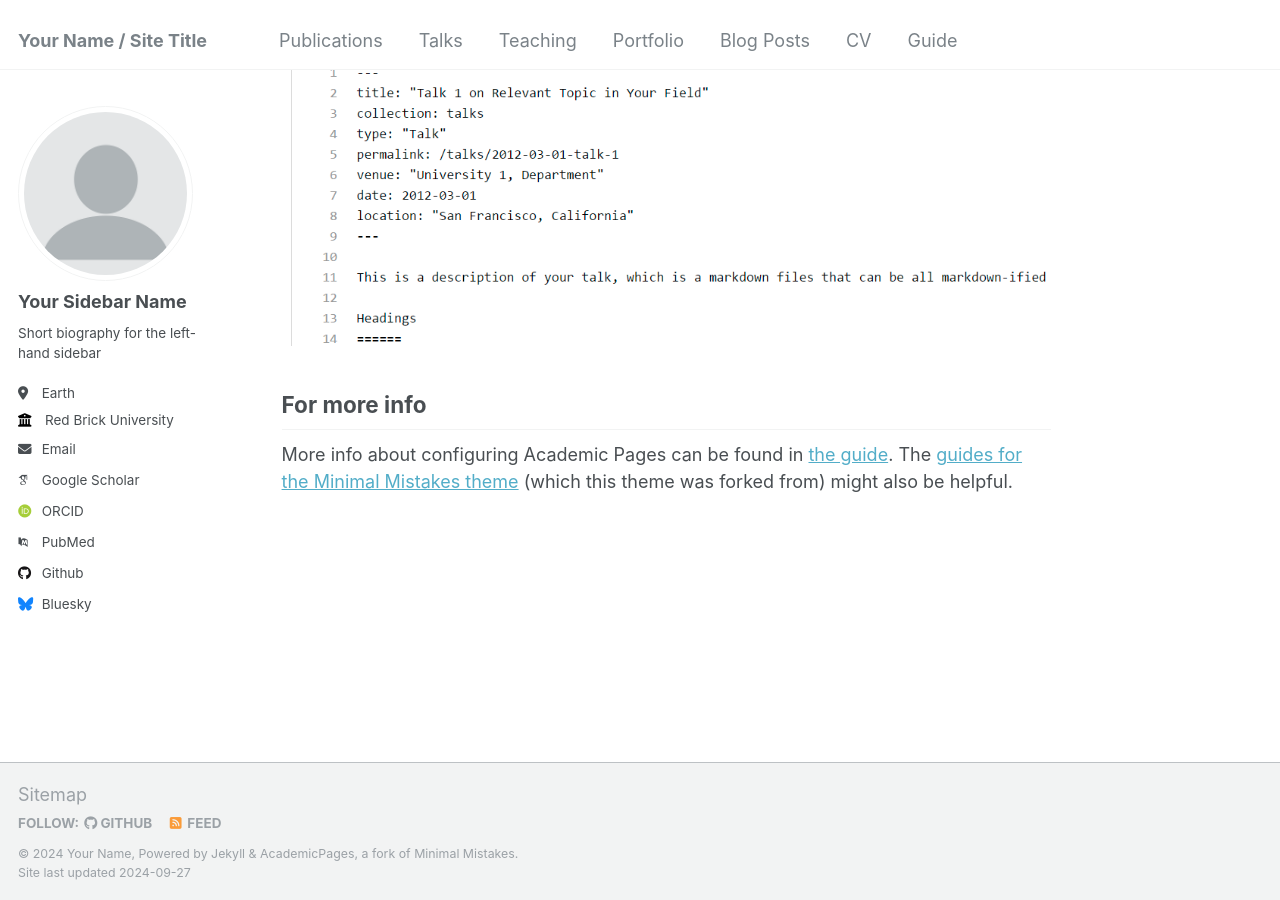
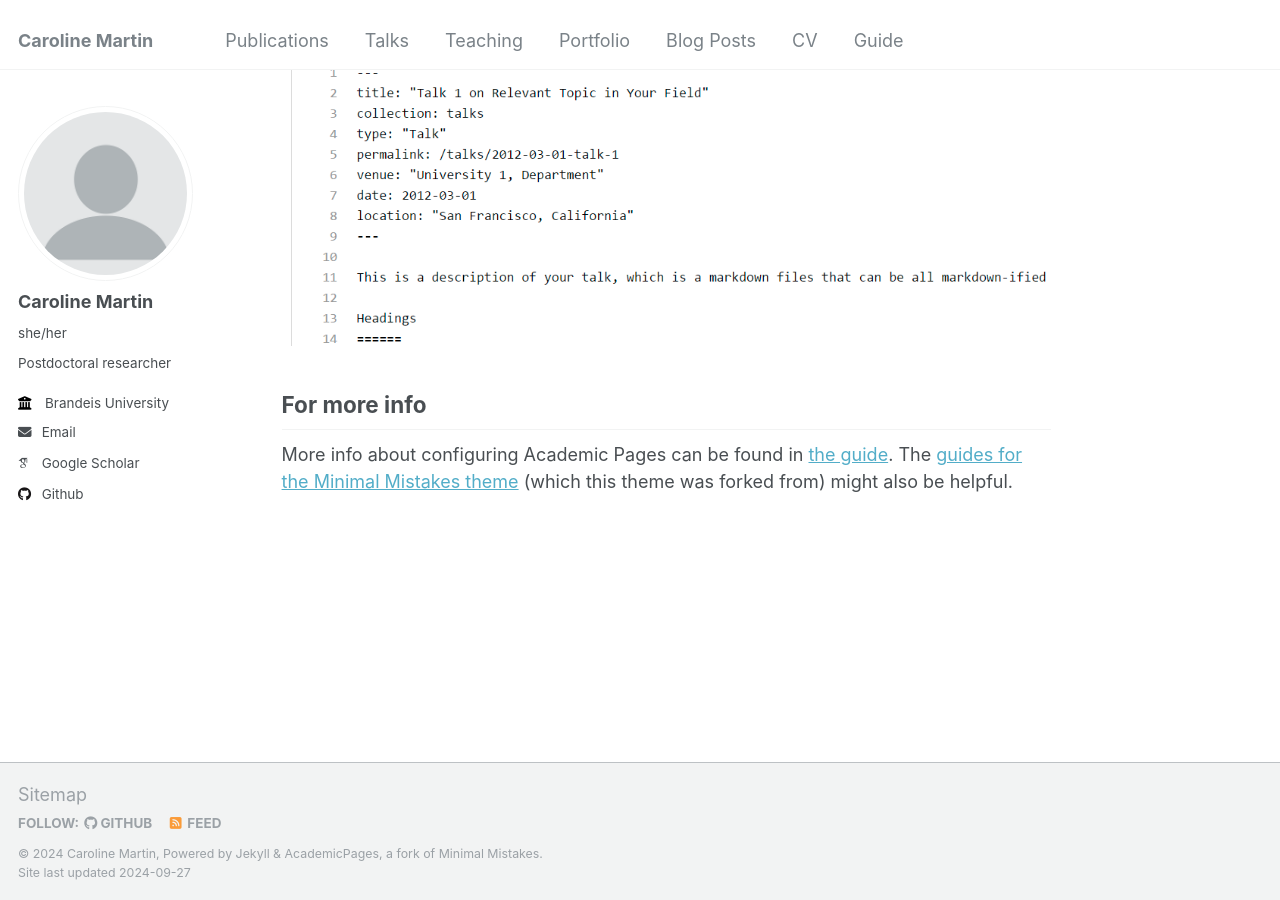
Before and after one commit to carolinesmartin/carolinesmartin, a Jekyll site: the page built from _pages/about.md, in a window 1280 px wide and 900 px high, scrolled down 2643 px. Built offline with Jekyll 4.4.1, drawn with Linux system fonts in a browser that asks for light colours; some web fonts are replaced.

Commit message:
edit home page

```diff
--- a/_config.yml
+++ b/_config.yml
@@ -8,13 +8,13 @@
 
 # Basic Site Settings
 locale                   : "en-US"
-title                    : "Your Name / Site Title"
+title                    : "Caroline Martin"
 title_separator          : "-"
-name                     : &name "Your Name"
+name                     : &name "Caroline Martin"
 description              : &description "personal description"
-url                      : https://academicpages.github.io # the base hostname & protocol for your site e.g. "https://mmistakes.github.io"
+url                      : https://carolinesmartin.github.io
 baseurl                  : "" # the subpath of your site, e.g. "/blog"
-repository               : "academicpages/academicpages.github.io"
+repository               : "carolinesmartin.github.io"
 
 # Site Author - The following control what appear as part of the author content on the side bar.
 #               If a field is blank the icon and link will not appear, otherwise it will be shown.
@@ -22,21 +22,21 @@ repository               : "academicpages/academicpages.github.io"
 author:
   # Biographic information
   avatar           : "profile.png"
-  name             : "Your Sidebar Name"
-  pronouns         : # example: "she/her"
-  bio              : "Short biography for the left-hand sidebar"
-  location         : "Earth"
-  employer         : "Red Brick University"
+  name             : "Caroline Martin"
+  pronouns         : "she/her"
+  bio              : "Postdoctoral researcher"
+  location         :
+  employer         : "Brandeis University"
   uri              : # URL
-  email            : "none@example.org"
+  email            : "carolinemartin - @ - brandeis.edu"
 
   # Academic websites
   arxiv            : # URL - Update with the correct link to your profile
-  googlescholar    : "https://scholar.google.com/citations?user=PS_CX0AAAAAJ"
+  googlescholar    : "https://scholar.google.com/citations?user=su9_FyYAAAAJ&hl=en"
   impactstory      : # URL
-  orcid            : "http://orcid.org/yourorcidurl"
+  orcid            :
   semantic         : # URL
-  pubmed           : "https://www.ncbi.nlm.nih.gov/pubmed/?term=john+snow"
+  pubmed           :
   researchgate     : # URL
 
   # Repositories and software development
@@ -48,7 +48,7 @@ author:
   stackoverflow    : # User number or user number and name (i.e., use "1" or "1/jeff-atwood")
 
   # Social media
-  bluesky          : "bsky.app" # Replace this with you Bluesky username
+  bluesky          :
   facebook         : # Username
   flickr           : # Username
   foursquare       : # Username
```
